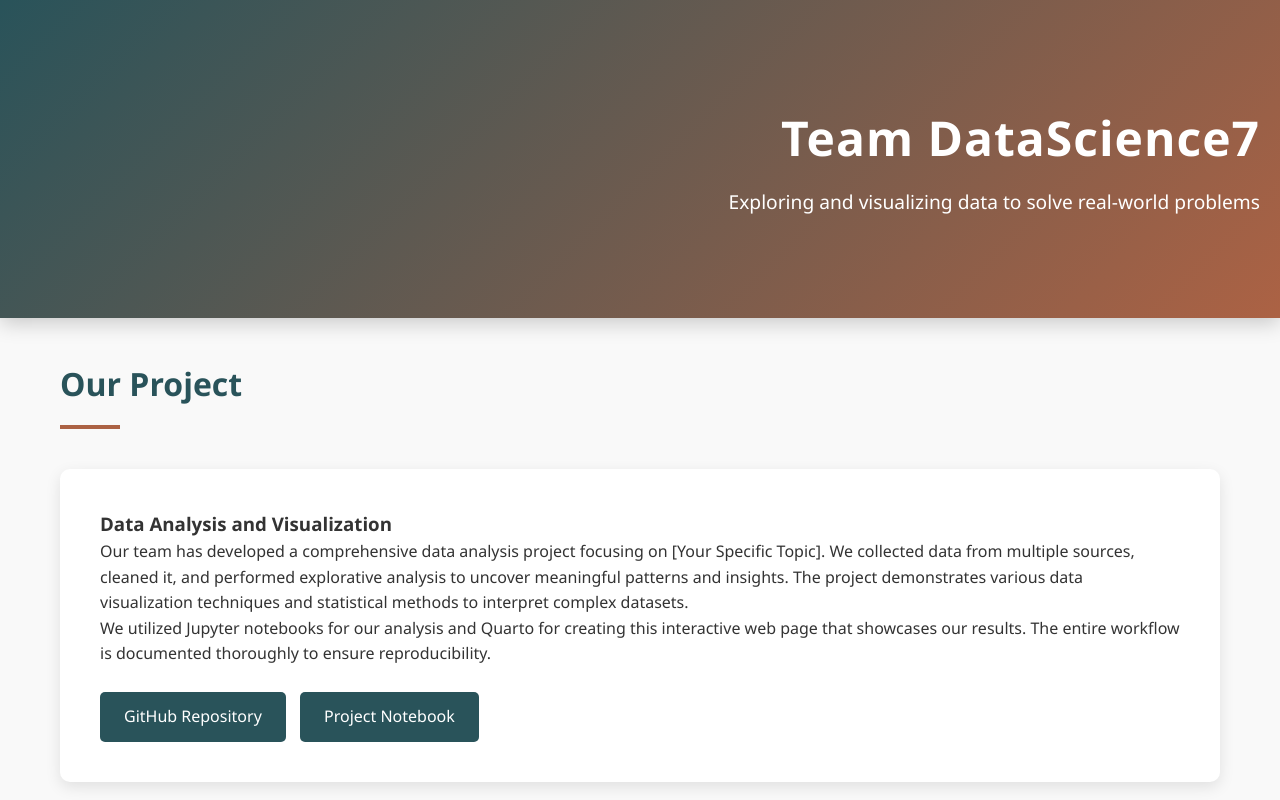
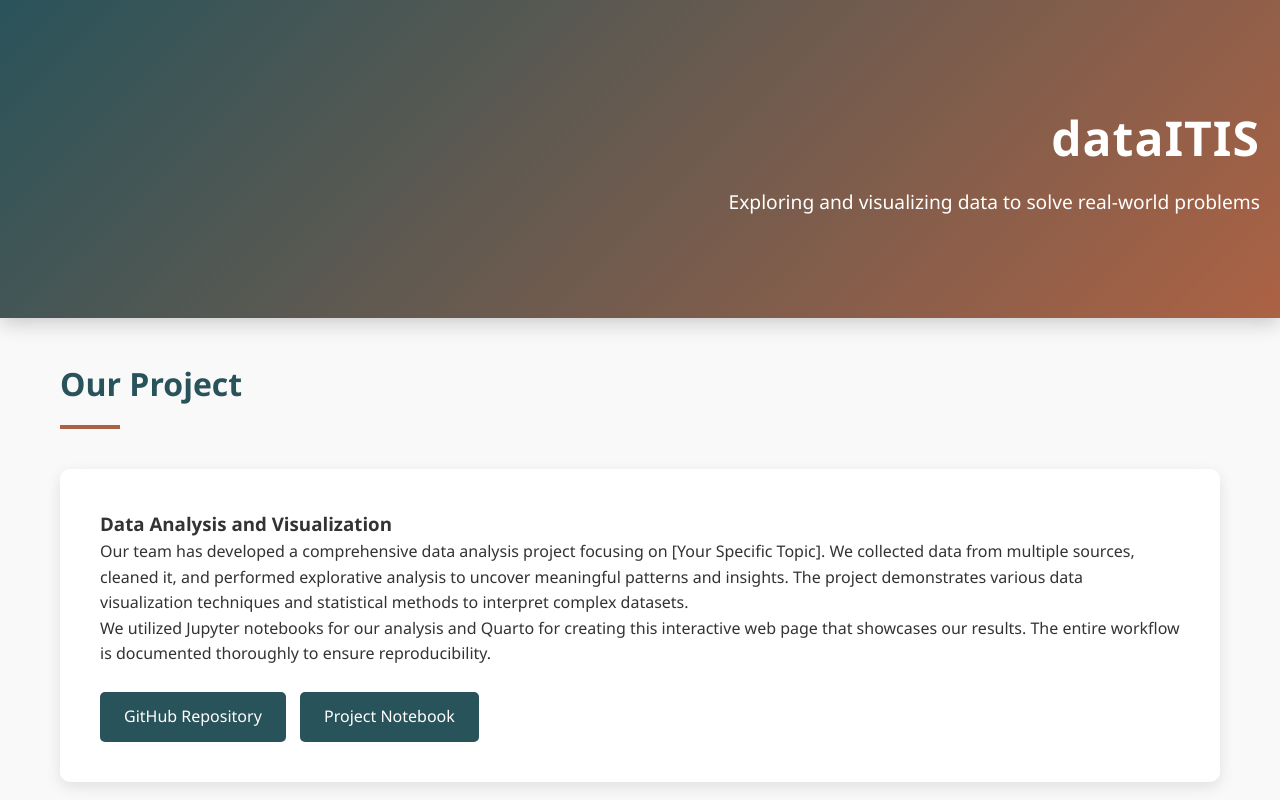
Before and after one commit to vittoriofino/Progetto_Tesisquare, a plain HTML site: page website/index.html in a window 1280 px wide. Shown: the top 800 px of the page. Drawn offline with nearby package versions, Linux system fonts and the light colour scheme.

Commit message:
updated index.html

```diff
--- a/website/index.html
+++ b/website/index.html
@@ -11,7 +11,7 @@
 <body>
     <header>
         <div class="header-content">
-            <h1 data-aos="fade-left" data-aos-duration="600">Team DataScience7</h1>
+            <h1 data-aos="fade-left" data-aos-duration="600">dataITIS</h1>
             <p data-aos="fade-up" data-aos-duration="600" data-aos-delay="200">Exploring and visualizing data to solve real-world problems</p>
         </div>
     </header>
```
